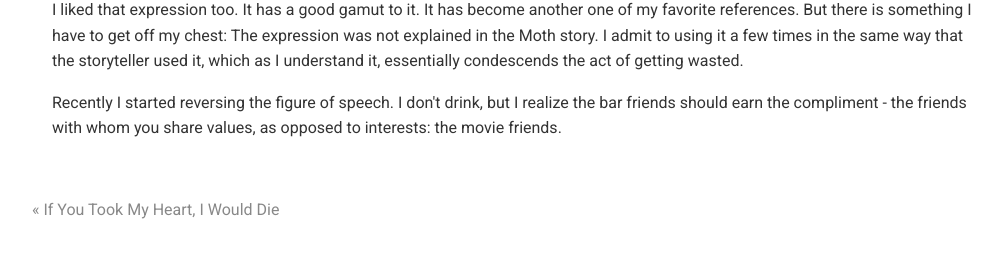
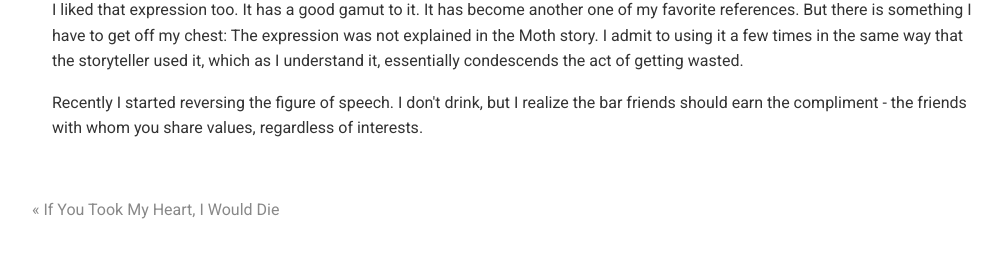
Before and after one commit to overheardonearth/overheardonearth.github.io, a Jekyll site: the page built from _posts/2019-08-11-bar-friends-movie-friends.html, in a window 1280 px wide. Shown: the part 521-779 px from the top of the page, without its empty margins (128-1131 px from the left). Built offline with Jekyll 4.4.1, drawn with Linux system fonts in a browser that asks for light colours; comment, search, counter and statistics services are not loaded.

Commit message:
Update 2019-08-11-bar-friends-movie-friends.html

```diff
--- a/_posts/2019-08-11-bar-friends-movie-friends.html
+++ b/_posts/2019-08-11-bar-friends-movie-friends.html
@@ -15,4 +15,4 @@ I liked that expression too. It has a good gamut to it. It has become another on
 But there is something I have to get off my chest: The expression was not explained in the Moth story. I admit to using it a few times in the same way that the storyteller used it, which as I understand it, essentially condescends the act of getting wasted.
 
 <p>
-Recently I started reversing the figure of speech. I don't drink, but I realize the bar friends should earn the compliment - the friends with whom you share values, as opposed to interests: the movie friends.
+Recently I started reversing the figure of speech. I don't drink, but I realize the bar friends should earn the compliment - the friends with whom you share values, regardless of interests.
```
